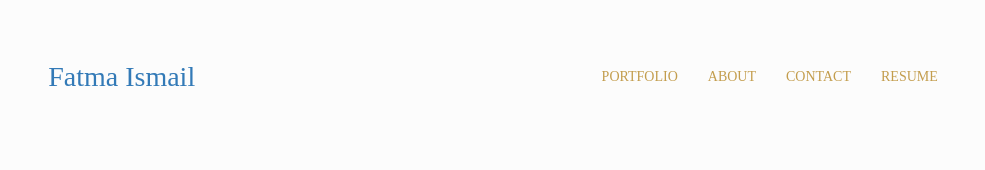
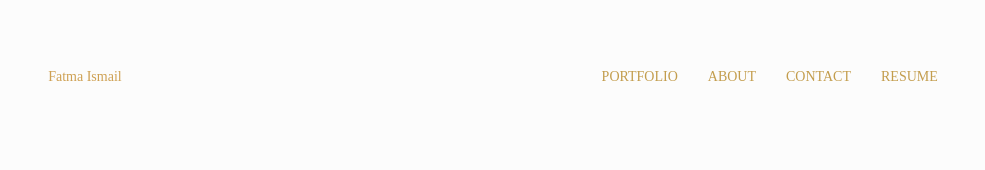
Before and after one commit to Fatma-Ismail/Fatma-Ismail.github.io, a plain HTML site: page index.html in a window 1280 px wide. Shown: the top 170 px of the page, without its empty margins (147-1132 px from the left). Drawn offline with nearby package versions, Linux system fonts and the light colour scheme.

Commit message:
css update

```diff
--- a/css/style.css
+++ b/css/style.css
@@ -20,7 +20,7 @@ body {
 
     .navbar-toggle{
       width: 100%;
-      color: #c39d4d;
+      color: #cea052;
       margin-right: 0px;
     }
 
@@ -37,7 +37,7 @@ body {
 }
 
 #logo{
-    font-size: 2em;
+    font-size: 1em;
 }
 
 nav{
@@ -278,3 +278,8 @@ article blockquote {
 .resumesubhead{
 color: #cea052;
 }
+
+
+.navbar-brand{
+color: #cea052;
+}
```
